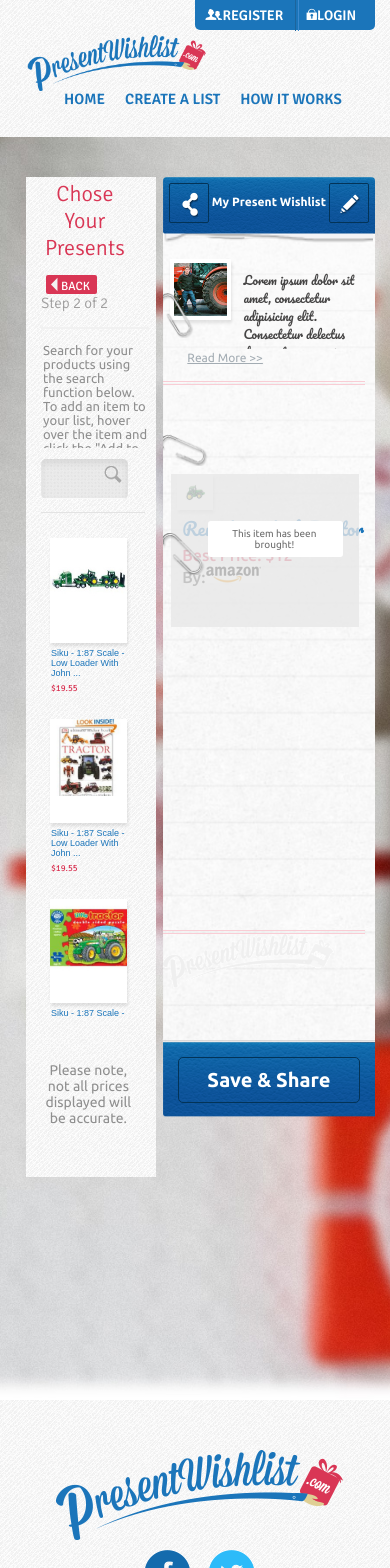
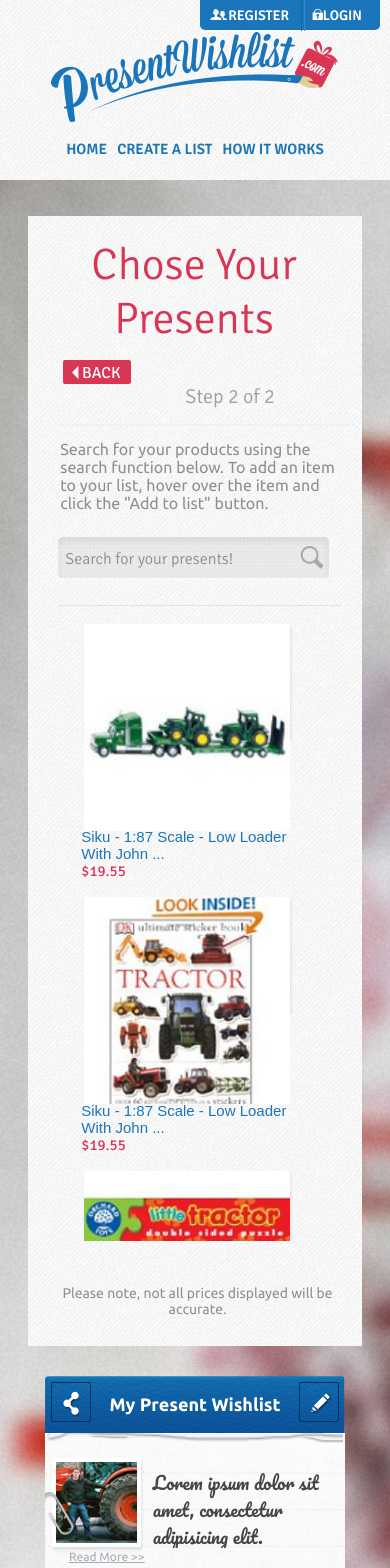
Before and after one commit to ArtemSiz/chose-present, an Angular app: page / in a window 390 px wide. Shown: the top 1568 px of the page. Built offline with nearby package versions, Linux system fonts and the light colour scheme.

Commit message:
responsive

```diff
--- a/src/app/app.component.css
+++ b/src/app/app.component.css
@@ -192,7 +192,7 @@
     /*width: 570px;*/
 
     max-width: 58%;
-    height: 1020px;
+    /*height: 1020px;*/
     margin-top: 40px;
     margin-left: 22px;
 
@@ -466,7 +466,7 @@
     font-family: 'Ubuntu', sans-serif;
     font-size: 14px;
 
-    margin-bottom: 25px;
+    margin-bottom: -6px;
     padding-top: 44px;
     padding-right: 13px;
 
@@ -860,6 +860,7 @@
 
     border-radius: 3px;
     background: #f7f7f7;
+    z-index: 1;
 }
 
 ul.menu_options > li > a {
@@ -945,7 +946,7 @@
 
 .under-menu {
     position: relative;
-    margin-top: 66px;
+    margin-top: 10px;
     width: 100%;
     height: 93px
 }
@@ -1197,296 +1198,191 @@
     width: 7px;
 }
 /*************************Адаптивим****************************/
-@media only screen and (max-width: 421px) {
+
+@media only screen and (max-width: 390px) {
+    .header {
+        height: 180px;
+    }
     .header_logo {
-        padding-top: 35px;
-    }
-    .logo-pic {
-        max-width: 179px;
+        padding-top: 40px;
     }
     .header_menu {
-        width: 102%;
-    }
-    .left_panel-content-text {
-        display: block;
-        height: 119px;
-        overflow: overlay;
-    }
-    .left_panel-top-button-red {
-        width: 51px;
-        height: 19px;
-    }
-    .left_panel-top-button-red-text {
-        font-size: 12px;
+        margin-top: 50px;
+    }
+    .container {
+        max-width: 95%;
+    }
+    .left_panel-top   h2 {
+        font-size: 44px;
     }
     .search_input {
-        padding: 13px 30px 11px 16px;
-    }
-    .search_submit {
-        width: 15px;
-        height: 15px;
-        top: 3px;
-        right: 3px;
-    }
-    .products-item-img {
-        min-height: 50%;
+        font-size: 16px;
+    }
+    .products-item {
+        max-width: 77%;
+        margin-left: 20px;
+    }
+    .products-item-text {
+        margin-top: 100px;
     }
     .products-item-text p, .products-item-price {
-        font-size: 9px;
-    }
-    .products-item-added {
-        left: 28%;
-    }
-    .products-item-added-text p {
-        display: none;
+        font-size: 15px;
     }
     .products-item::after {
-        height: 115%;
-    }
-    .right_panel-top-text {
-        font-size: 12px;
-    }
-    .note-top-text-wrapper-paper {
-        font-size: 12px;
-    }
-    .note-top-text-wrapper.open {
-        height: 273px;
-    }
-    ul.menu_options {
-        max-width: 70%;
-        margin-right: 12px;
-    }
-    ul.submenu_options {
-        height: 87px;
-    }
-    .note-content-menu-search-input::-webkit-input-placeholder,
-    .note-content-menu-search-input, ul.menu_options span {
-        font-size: 12px;
-    }
-    .menu_options-item-remove-icon,
-    .menu_options-item-refresh-icon,
-    .menu_options-arrow_menu {
-        display: none;
-    }
-    .expected-product-link a {
-        font-size: 10px;
-    }
-    .logo_2 {
-        width: 171px;
-         margin-left: 0;
-    }
-    .right_panel-bottom {
-        height: 75px;
-    }
-    .right_panel-bottom-button {
-        font-size: 20px;
-    }
-
-}
-@media only screen and (max-width: 470px) {
-    .products {
-        height: 510px;
-    }
-    .products-item-text {
-        margin-top: 15px;
-    }
-    ul.menu_options {
-        margin-right: 26px;
-    }
-    .expected-product-link {
-        bottom: 65px;
-    }
-    .left_panel-top h2 {
-        font-size: 22px;
-    }
-}
-
-@media only screen and (min-width: 471px) and (max-width: 563px) {
-    .expected-product-link {
-        bottom: 94px;
-    }
-    .left_panel-top h2 {
-        font-size: 28px;
-    }
-}
-@media only screen and (min-width: 422px) and (max-width: 563px) {
-    .logo-pic {
-        max-width: 235px;
-    }
-    .products-item::after {
-        height: 142%;
-    }
-}
-
-@media only screen and (max-width: 563px) {
-    /****************************/
-    .note-content-description {
-        width: 100%;
-        float: inherit;
-    }
-    .note-content-img {
-        margin: 0 0 1px 33px;
-    }
-    .note-content-img{
-        width: 90px;
-    }
-    .expected-product {
-        height: 165%;
-        top: 15px;
-    }
-
-
-    /****************************/
-    .container {
-        margin: 0 15px 0 4px;
+        height: 268px;
     }
     .menu-list-text {
         font-size: 15px;
     }
-    .left_panel {
-        max-width: 35%;
+    .footer_logo {
+        left: -10px;
+    }
+}
+
+@media only screen and (min-width: 391px) and (max-width: 465px) {
+    .products-item-text p, .products-item-price {
+        font-size: 14px;
+    }
+    .products-item-text {
+        margin-top: 33px;
+    }
+    .search_input {
+        font-size: 20px;
+    }
+}
+
+@media only screen and (max-width: 465px) {
+    .header_logo {
+        padding-top: 32px;
+        margin: 0 auto;
+    }
+    .search_input {
+        padding: 13px 35px 11px 7px;
     }
     .search_submit {
-        top: 6px;
-        right: 6px;
-        width: 18px;
-        height: 18px;
-    }
-    .products-item {
-        margin-top: 15px;
-        margin-left: 7px;
-    }
+        top: 8px;
+        right: 5px;
+    }
+    .footer_menu-list-item-link {
+        margin-left: 0;
+    }
+}
+@media only screen and (max-width: 410px) {
     .right_panel {
-        max-width: 57%;
-        margin-left: 2px;
-    }
-    .left_panel-content {
-        padding: 35px 7px 35px 15px;
-    }
-    .left_panel-content-text {
-        font-size: 13px;
-    }
-    .left_panel-content-text {
-        margin-bottom: 11px;
-    }
-    .search {
-        margin: 0 21px 0 auto;
-    }
-    .footer_menu-list-item-link {
-        font-size: 13px;
-    }
-}
-@media only screen and (min-width: 564px) and (max-width: 640px) {
-    .left_panel-top h2 {
-        font-size: 31px;
-    }
+        min-width: 300px;
+    }
+    .note-top-text-wrapper.open {
+        height: 300px;
+    }
+    .note-content-description {
+        width: 69.5%;
+    }
+    .note-content-description-name {
+        font-size: 17px;
+    }
+    .note-content-menu {
+        padding: 23px 6px 25px 6px;
+    }
+    ul.menu_options {
+        min-width: 55%;
+    }
+}
+
+@media only screen and (min-width: 391px) and (max-width: 500px) {
+    .products-item-text {
+        margin-top: 40px;
+        padding-left: 3px;
+    }
+}
+
+@media only screen and (min-width: 501px) and (max-width: 568px) {
+    .products-item-text {
+        margin-top: 65px;
+    }
+    .products-item::after {
+        height: 242px;
+    }
+}
+@media only screen and (min-width: 569px) and (max-width: 640px) {
+    .products-item-text {
+        margin-top: 90px;
+    }
+    .products-item::after {
+        height: 255px;
+    }
+}
+
+@media only screen and (min-width: 391px) and (max-width: 670px) {
+    .header {
+        height: 170px;
+    }
+    .header_menu {
+        margin-top: 30px;
+    }
+}
+@media only screen and (max-width: 670px) {
+    .menu-list:first-child {
+        margin-right: 0;
+    }
+    .menu-list {
+        margin-left: 10px;
+    }
+    .footer_menu {
+        margin: 8px auto 0 auto;
+    }
+    .footer_menu-list-item {
+        width: 40%;
+    }
+    .footer_menu-list-item.home {
+        width: 70%;
+    }
+}
+@media only screen and (min-width: 671px) and (max-width: 800px) {
+    .header_menu {
+        margin: 0;
+    }
+}
+
+@media only screen and (min-width: 641px) and (max-width: 800px) {
+    .products-item-text {
+        margin-top: 139px;
+    }
+    .products-item::after {
+        height: 301px;
+    }
+}
+@media only screen and (min-width: 411px) and (max-width: 800px) {
     .right_panel {
-        max-width: 54%;
-        margin-left: 0;
-    }
-}
-@media only screen and (max-width: 640px) {
-    .container {
-        max-width: 95%;
-    }
-    .menu-list:first-child {
-        margin-right: inherit;
-    }
-    .menu-list {
-        margin-left: 20px;
-    }
-    .left_panel {
-        height: 1000px;
-    }
-    .left_panel-top-steps {
-        margin: 0 auto;
-    }
-    .footer_menu-list-item-link {
-        margin-left: 8px;
-    }
-}
-@media only screen and (min-width: 641px) and (max-width: 712px) {
-    .left_panel-top h2 {
-        font-size: 38px;
-    }
-    .right_panel {
-        max-width: 50%;
-    }
-}
-@media only screen and (min-width: 564px) and (max-width: 712px) {
-    .left_panel {
-        max-width: 40%;
-    }
-    .products-item-text {
-        margin-top: 62px;
-    }
-    .products-item::after {
-        height: 153%;
-    }
-}
-
-@media only screen and (min-width: 471px) and (max-width: 712px) {
-    .products {
-        height: 535px;
-    }
-}
-@media only screen and (max-width: 712px) {
-    .left_panel-top-steps-text {
-        font-size: 15px;
-    }
-    .products-item {
-        max-width: 83%;
-    }
-    .products-item-added-text p {
-        font-size: 15px;
-    }
-}
-@media only screen and (min-width: 564px) and (max-width: 800px) {
-    .left_panel-content-text {
-        font-size: 14px;
-    }
-    .note-content-img {
-        width: 70px;
-        height: 70px;
-    }
-}
-@media only screen and (min-width: 422px) and (max-width: 800px) {
-    ul.menu_options {
-        min-width: 80%;
-        max-width: 80%;
-        margin-right: 37px;
-    }
-    ul.submenu_options {
-        height: 69px;
+        min-width: 370px;
     }
 }
 @media only screen and (max-width: 800px) {
     .header_menu {
         float: inherit;
-        margin: 0;
         text-align: center;
     }
-    .search_form .search_input {
-        font-size: 14px;
-    }
-    .search_input::-webkit-input-placeholder {
-        font-size: 0;
-    }
-    .note-content-description-name {
-        font-size: 18px;
-    }
-    .note-content-menu {
-        height: 112px;
-    }
-    ul.submenu_options > li {
-        padding: 8px 0 8px 7px
-    }
-    .note-content-menu-search {
-        width: 90%;
-        margin-bottom: 3px;
-    }
-}
-@media only screen and (min-width: 422px) and (max-width: 985px) {
+    .content_wrapper {
+        min-height: 2170px;
+        padding-top: 36px;
+    }
+    .left_panel {
+        float: inherit;
+        max-width: 90%;
+        margin: 0 auto;
+    }
+    .right_panel {
+        float: inherit;
+        position: relative;
+        margin: 30px auto;
+    }
+}
+
+@media only screen and (min-width: 801px) and (max-width: 834px) {
+    .left_panel-top-steps {
+        margin-left: 110px;
+    }
+}
+@media only screen and (min-width: 801px) and (max-width: 985px) {
     .products-item-text p, .products-item-price {
         font-size: 12px;
     }
@@ -1495,7 +1391,7 @@
         font-size: 14px;
     }
 }
-@media only screen and (min-width: 713px) and (max-width: 985px) {
+@media only screen and (min-width: 801px) and (max-width: 985px) {
     .left_panel, .right_panel {
         max-width: 45%;
     }
@@ -1525,7 +1421,7 @@
         width: 19%;
     }
 }
-@media only screen and (min-width: 641px) and (max-width: 1043px) {
+@media only screen and (min-width: 391px) and (max-width: 1043px) {
     .container {
         max-width: 90%;
     }
@@ -1558,7 +1454,7 @@
     }
 }
 
-@media only screen and (min-width: 713px)  and (max-width: 1284px) {
+@media only screen and (min-width: 391px)  and (max-width: 1284px) {
     .products-item {
         max-width: 42%;
     }
@@ -1594,6 +1490,12 @@
         width: 21%;
     }
 }
+@media only screen and (min-width: 1285px)  and (max-width: 1535px) {
+    .products-item::after {
+        height: 227px;
+    }
+}
+
 @media only screen  and (min-width: 1536px) {
     .products-item-text {
         margin-top: 45px;
@@ -1602,9 +1504,17 @@
         width: 19%;
     }
 }
+@media only screen and (min-width: 1536px)  and (max-width: 1676px) {
+    .products-item::after {
+        height: 240px;
+    }
+}
 @media only screen  and (min-width: 1677px) {
+    .products-item::after {
+        height: 279px;
+    }
     .products-item-text {
-        margin-top: 60px;
+        margin-top: 85px;
     }
     .under-menu-img {
         width: 17%;
@@ -1612,10 +1522,6 @@
 }
 /* Большие экраны ----------- */
 @media only screen  and (min-width: 1824px) {
-    .products-item-text {
-        margin-top: 85px;
-    }
-
     .expected-product-link {
         left: 40px;
     }
--- a/src/app/app.component.ts
+++ b/src/app/app.component.ts
@@ -125,4 +125,8 @@
             document.querySelector('.note-top-text-wrapper').classList.toggle('open');
         }
     }
+
+    noChange() {
+        event.preventDefault()
+    }
 }
```
Also changed, not shown: src/app/app.component.html (+2 -18 lines).
